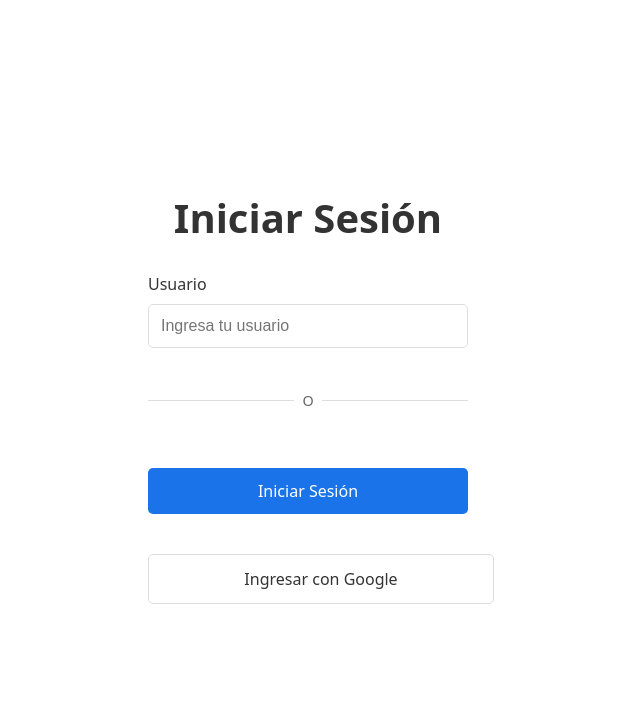
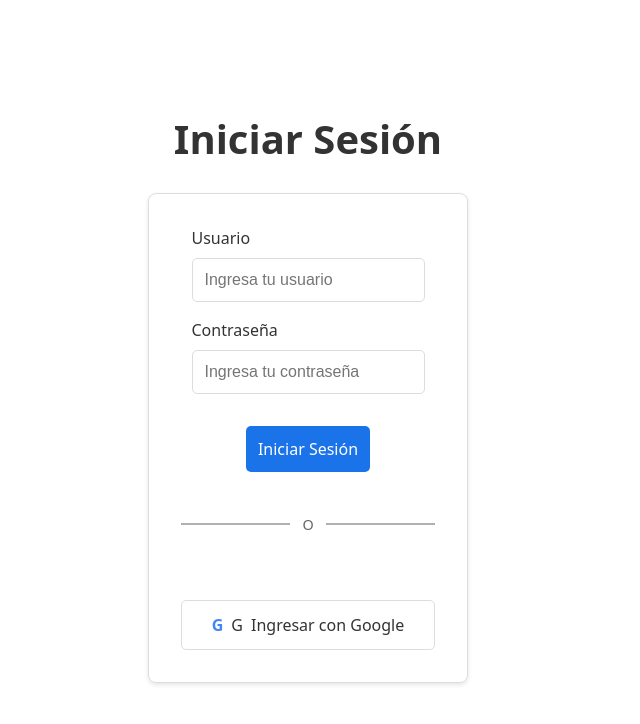
Before and after one commit to DavidPerez737/WORKABLE, a React (Vite) app: page /inisesion in a window 1280 px wide. Shown: the top 724 px of the page, without its empty margins (332-972 px from the left). Built offline with nearby package versions, Linux system fonts and the light colour scheme.

Commit message:
2 commit

```diff
--- a/package.json
+++ b/package.json
@@ -11,7 +11,8 @@
   },
   "dependencies": {
     "react": "^19.0.0",
-    "react-dom": "^19.0.0"
+    "react-dom": "^19.0.0",
+    "react-router-dom": "^7.5.0"
   },
   "devDependencies": {
     "@eslint/js": "^9.21.0",
--- a/src/App.jsx
+++ b/src/App.jsx
@@ -1,4 +1,3 @@
-import { useState } from 'react';
 import { BrowserRouter as Router, Routes, Route } from 'react-router-dom';
 import Header from './components/Page-1/Header';
 import SearchSection from './components/Page-1/SearchSection';
@@ -9,12 +8,10 @@ import IniSes from './components/Page-3/InicioSe';
 import './components/Page-1/page1.css';
 
 function App() {
-  const [count, setCount] = useState(0);
 
   return (
     <Router>
       <Routes>
-        {/* Página principal */}
         <Route
           path="/"
           element={
@@ -28,9 +25,7 @@ function App() {
             </>
           }
         />
-        {/* Página Page2 */}
         <Route path="/page2" element={<Page2 />} />
-        {/* Página de inicio de sesión */}
         <Route path="/inisesion" element={<IniSes />} />
       </Routes>
     </Router>
--- a/src/components/Page-1/BusinessSection.jsx
+++ b/src/components/Page-1/BusinessSection.jsx
@@ -12,6 +12,11 @@ function BusinessSection() {
         <div className="image-placeholder"></div>
         <div className="image-placeholder"></div>
       </div>
+      <div id="business-text">
+        <p className="business-T">p</p>
+        <p className="business-T">p</p>
+        <p className="business-T">p</p>
+      </div>
     </section>
   );
 }
--- a/src/components/Page-1/CompaniesSection.jsx
+++ b/src/components/Page-1/CompaniesSection.jsx
@@ -17,6 +17,7 @@ function CompaniesSection() {
       <div className="promo-text">
         <h2 className="section-title">h2</h2>
         <p className="section-text">p</p>
+        <p className="section-text">p</p>
       </div>
     </section>
   );
--- a/src/components/Page-1/Header.jsx
+++ b/src/components/Page-1/Header.jsx
@@ -4,7 +4,7 @@ import { Link } from 'react-router-dom';
 function Header() {
   return (
     <header id="header">
-      <h2>h2</h2>
+      <h2>WORKABLE</h2>
       <div id="nav-links">
         <nav>nav1</nav>
         <nav>
--- a/src/components/Page-1/page1.css
+++ b/src/components/Page-1/page1.css
@@ -89,7 +89,7 @@
     display: block;
   }
 
-  /* === ESTILOS COMUNES PARA TÍTULOS Y PÁRRAFOS === */
+  /* === ESTILOS TÍTULOS Y PÁRRAFOS === */
   .section-title {
     font-size: 2rem;
     color: #333;
@@ -144,7 +144,7 @@
     font-size: 1rem;
   }
 
-  /* === SECCIÓN DE EMPRESAS (ASPIRANTES) === */
+  /* === SECCIÓN DE ASPIRANTE === */
   #companies-section {
     text-align: center;;
     background-color: white;
@@ -204,16 +204,25 @@
     text-align: center;
     padding: 3.125rem 1.25rem;
     background-color: #f9f9f9;
-    margin-top: 2.5rem; /* Aumentado de 2rem a 2.5rem */
-    margin-bottom: 2.5rem; /* Aumentado de 2rem a 2.5rem */
+    margin-top: 2.5rem;
+    margin-bottom: 2.5rem;
   }
 
   #business-images {
     display: flex;
     justify-content: center;
-    gap: 1.5rem;
+    gap: 15rem;
     flex-wrap: wrap;
     margin-top: 2rem;
+  }
+
+  #business-text {
+    display: flex;
+    justify-content: center;
+    gap: 25rem;
+    flex-wrap: wrap;
+    margin-top: 2rem;
+    color: #666;
   }
 
   #business-images .image-placeholder {
@@ -279,6 +288,11 @@
       font-size: 1rem;
     }
 
+    .business-T {
+      font-size: 1rem;
+
+    }
+
     .image-placeholder {
       width: 6rem;
       height: 6rem;
@@ -292,7 +306,7 @@
     .section-divider {
       width: 90%;
       margin: 2rem auto;
-      border-top: 1px solid #666; /* Ajustamos grosor para móviles */
+      border-top: 1px solid #666;
     }
 
     .large-image-placeholder {
--- a/src/components/Page-3/InicioSe.css
+++ b/src/components/Page-3/InicioSe.css
@@ -18,24 +18,29 @@
 .login-form {
   display: flex;
   flex-direction: column;
+  align-items: center;
   gap: 1rem;
   width: 100%;
   max-width: 20rem;
+  padding: 2rem; /* Espaciado interno */
+  border: 1px solid #ddd; /* Borde del formulario */
+  border-radius: 0.5rem; /* Esquinas redondeadas */
+  box-shadow: 0 2px 4px rgba(0, 0, 0, 0.1); /* Opcional: sombra suave */
 }
 
-.form-group:nth-child(1) {
+.form-group {
   display: flex;
   flex-direction: column;
   gap: 0.5rem;
 }
 
-.form-group:nth-child(1) label {
+.form-group label {
   font-size: 1rem;
   color: #333;
   font-weight: 500;
 }
 
-.form-group:nth-child(1) input {
+.form-group input {
   padding: 0.75rem;
   font-size: 1rem;
   border: 1px solid #ddd;
@@ -44,42 +49,8 @@
   width: 100%;
 }
 
-.form-group:nth-child(1) input:focus {
+.form-group input:focus {
   border-color: #1a73e8;
-}
-
-.form-group:nth-child(2) {
-  position: relative;
-  width: 100%;
-  margin: 1.5rem 0;
-  text-align: center;
-}
-
-.form-group:nth-child(2) label {
-  display: none;
-}
-
-.form-group:nth-child(2) input {
-  display: none;
-}
-
-.form-group:nth-child(2)::before {
-  content: '';
-  position: absolute;
-  top: 50%;
-  left: 0;
-  width: 100%;
-  height: 1px;
-  background-color: #ddd;
-}
-
-.form-group:nth-child(2)::after {
-  content: 'O';
-  position: relative;
-  background-color: white;
-  padding: 0 0.5rem;
-  color: #666;
-  font-size: 0.9rem;
 }
 
 .login-form button {
@@ -94,14 +65,13 @@
   margin-top: 1rem;
 }
 
-.login-form::after {
-  content: 'Ingresar con Google';
+/* Estilos para el botón de Google (opcional) */
+.google-login {
   display: flex;
   align-items: center;
   justify-content: center;
   gap: 0.5rem;
   width: 100%;
-  max-width: 20rem;
   padding: 0.75rem;
   border: 1px solid #ddd;
   border-radius: 0.3125rem;
@@ -113,10 +83,36 @@
   margin-top: 1.5rem;
 }
 
-
-.login-form::after::before {
+.google-login::before {
   content: 'G';
   font-weight: bold;
   color: #4285f4;
-  margin-right: 0.5rem;
 }
+
+.separator {
+  position: relative;
+  width: 100%;
+  text-align: center;
+  margin: 1.5rem 0;
+}
+
+.separator::before {
+  content: '';
+  position: absolute;
+  top: 50%;
+  left: 0;
+  width: 100%;
+  height: 1px;
+  background-color: #636363;
+  transform: translateY(-50%);
+}
+
+.separator span {
+  position: relative;
+  display: inline-block;
+  padding: 0 0.75rem;
+  background-color: white;
+  color: #666;
+  font-size: 0.9rem;
+  z-index: 1;
+}
--- a/src/components/Page-3/InicioSe.jsx
+++ b/src/components/Page-3/InicioSe.jsx
@@ -8,13 +8,34 @@ function IniSes() {
       <form className="login-form">
         <div className="form-group">
           <label htmlFor="username">Usuario</label>
-          <input type="text" id="username" placeholder="Ingresa tu usuario" />
+          <input
+            type="text"
+            id="username"
+            placeholder="Ingresa tu usuario"
+          />
         </div>
+
         <div className="form-group">
           <label htmlFor="password">Contraseña</label>
-          <input type="password" id="password" placeholder="Ingresa tu contraseña" />
+          <input
+            type="password"
+            id="password"
+            placeholder="Ingresa tu contraseña"
+          />
         </div>
-        <button type="submit">Iniciar Sesión</button>
+
+        <div className="form-group">
+          <button type="submit">Iniciar Sesión</button>
+        </div>
+
+        <div className="separator">
+          <span>O</span>
+        </div>
+
+        <div className="google-login">
+          <span className="google-icon">G</span>
+          Ingresar con Google
+        </div>
       </form>
     </div>
   );
```
Also changed, not shown: 1 other file (tests, documents, lock files or other folders).
